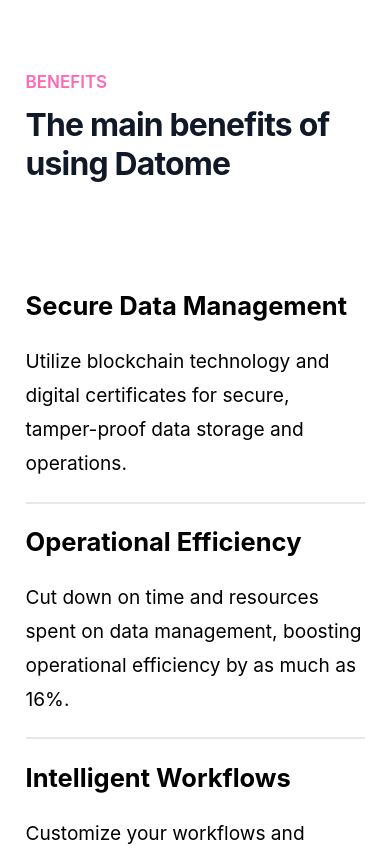
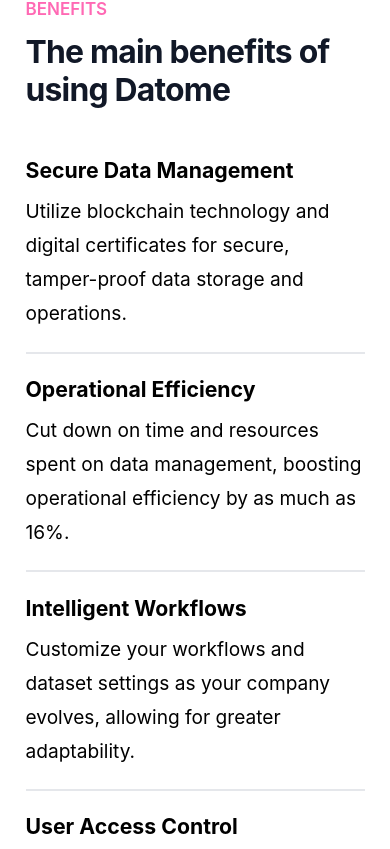
Before and after one commit to devbewill/chainkpr, a Next.js app: page / in a window 390 px wide. Shown: the part 7975-8824 px from the top of the page. Built offline with nearby package versions, Linux system fonts and the light colour scheme.

Commit message:
fixing mobile space

```diff
--- a/src/components/Benefits.js
+++ b/src/components/Benefits.js
@@ -46,13 +46,13 @@
         <p className="mt-2 text-3xl font-bold tracking-tight text-gray-900 sm:text-4xl">
           The main benefits of using Datome
         </p>
-        <div className="mt-20">
+        <div className="mt-6">
           {benefits.map((item) => (
             <div
               key={item.name}
               className="lg:flex py-5 border-b-2 last:border-0"
             >
-              <h1 className=" pb-5 text-2xl font-bold lg:w-1/3 lg:pr-24">
+              <h1 className=" pb-2 text-xl font-bold lg:w-1/3 lg:pr-24">
                 {item.name}
               </h1>
               <div className="lg:w-2/3 text-lg leading-8">
--- a/src/components/Context.js
+++ b/src/components/Context.js
@@ -26,7 +26,7 @@
             <img
               src="./reliability.jpg"
               alt="Product screenshot"
-              className="mx-auto w-full max-w-xs border-4 border-black rounded-xl shadow-xl ring-1 ring-gray-400/10 lg:max-w-lg"
+              className="mx-auto w-56 max-w-xs border-4 border-black rounded-xl shadow-xl ring-1 ring-gray-400/10 lg:max-w-lg"
               width={1280}
               height={832}
             />
```
